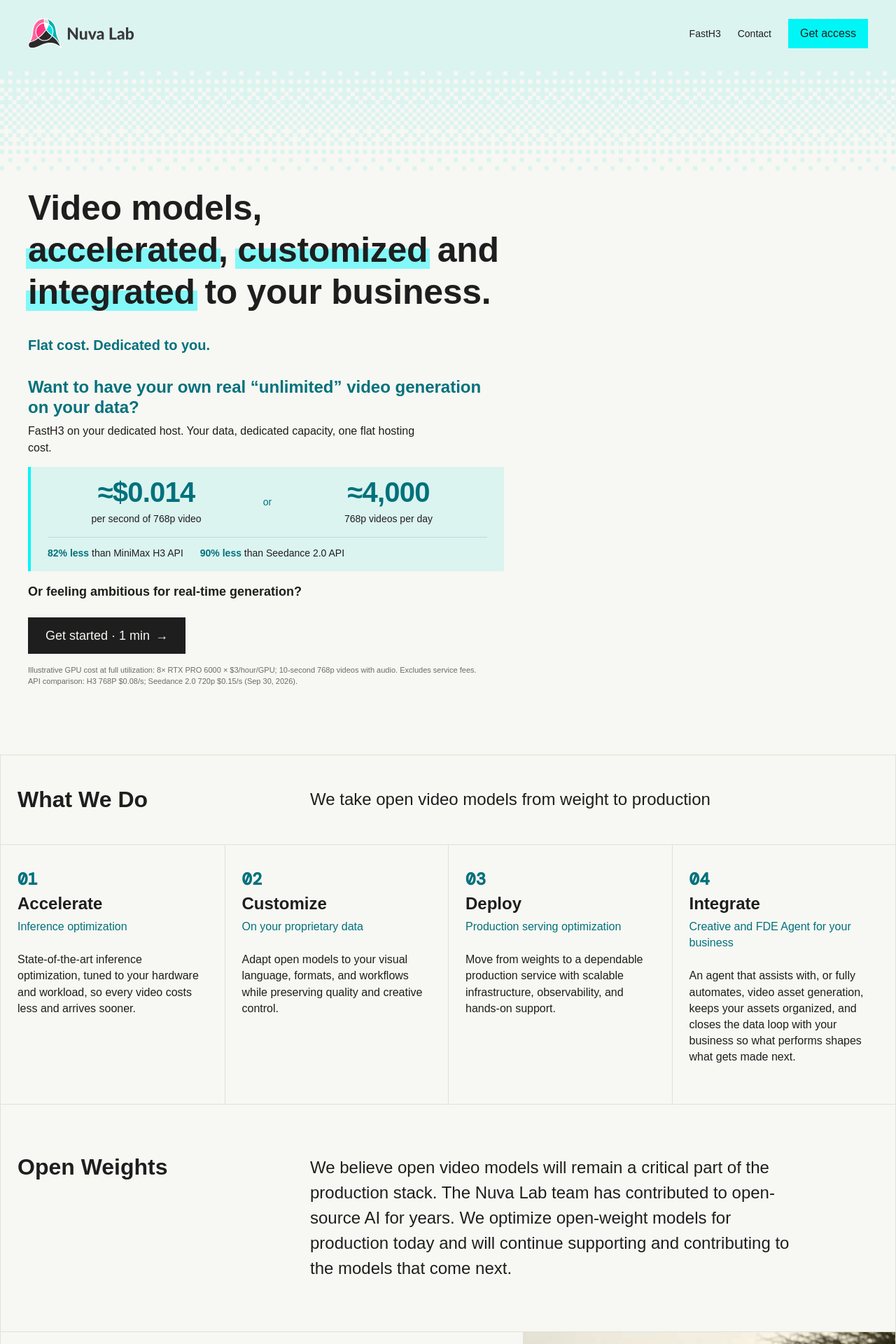
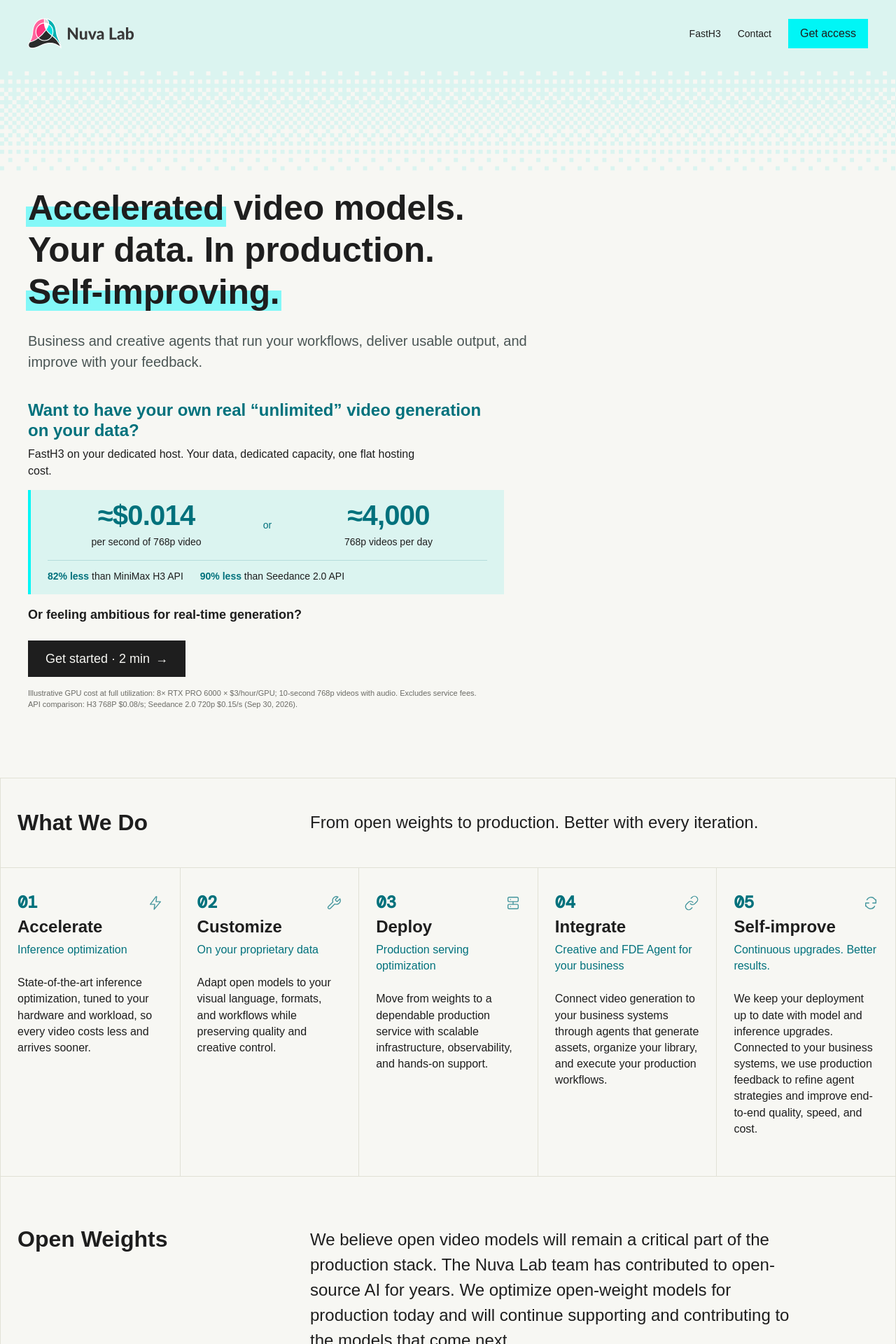
Before and after one commit to Nuva-Lab/Nuva-Lab.github.io, a Jekyll site: the page index.html, which Jekyll copies as it is, in a window 1280 px wide. Shown: the top 1920 px of the page at 70% size. Built offline with Jekyll 4.4.1, drawn with Linux system fonts in a browser that asks for light colours; some web fonts are replaced; some of the changed text lies outside the part shown; grey boxes are pictures that could not be loaded.

Commit message:
Add self-improving video positioning and business discovery survey (#26)

```diff
--- a/index.html
+++ b/index.html
@@ -3,28 +3,28 @@
   <head>
     <meta charset="UTF-8" />
     <meta name="viewport" content="width=device-width, initial-scale=1.0" />
-    <meta name="description" content="Accelerate, customize, and integrate video models for your business. Run FastH3 on dedicated GPUs with flat, predictable hosting costs." />
+    <meta name="description" content="Accelerated video models. Your data. In production. Self-improving. Dedicated FastH3 and business and creative agents for your workflows." />
     <meta name="robots" content="index,follow,max-image-preview:large" />
     <link rel="canonical" href="https://nuvalab.ai/" />
     <meta property="og:type" content="website" />
     <meta property="og:site_name" content="Nuva Lab" />
-    <meta property="og:title" content="Nuva Lab | Video Model Acceleration and Deployment" />
-    <meta property="og:description" content="Accelerate, customize, and integrate video models for your business. Run FastH3 on dedicated GPUs with flat, predictable hosting costs." />
+    <meta property="og:title" content="Nuva Lab | Accelerated Video Models and Agents" />
+    <meta property="og:description" content="Accelerated video models. Your data. In production. Self-improving. Dedicated FastH3 and business and creative agents for your workflows." />
     <meta property="og:url" content="https://nuvalab.ai/" />
     <meta name="twitter:card" content="summary_large_image" />
-    <meta name="twitter:title" content="Nuva Lab | Video Model Acceleration and Deployment" />
-    <meta name="twitter:description" content="Accelerate, customize, and integrate video models for your business. Run FastH3 on dedicated GPUs with flat, predictable hosting costs." />
+    <meta name="twitter:title" content="Nuva Lab | Accelerated Video Models and Agents" />
+    <meta name="twitter:description" content="Accelerated video models. Your data. In production. Self-improving. Dedicated FastH3 and business and creative agents for your workflows." />
     <meta property="og:image" content="https://nuvalab.ai/assets/nuva-social.png" />
     <meta property="og:image:width" content="1200" />
     <meta property="og:image:height" content="630" />
-    <meta property="og:image:alt" content="Nuva Lab — Video models, accelerated, customized and integrated to your business." />
+    <meta property="og:image:alt" content="Nuva Lab — Accelerated video models. Your data. In production. Self-improving." />
     <meta name="twitter:image" content="https://nuvalab.ai/assets/nuva-social.png" />
-    <title>Nuva Lab | Video Model Acceleration and Deployment</title>
+    <title>Nuva Lab | Accelerated Video Models and Agents</title>
     <link rel="icon" href="assets/nuvalab.svg" type="image/svg+xml" />
     <link rel="preconnect" href="https://fonts.googleapis.com" />
     <link rel="preconnect" href="https://fonts.gstatic.com" crossorigin />
     <link href="https://fonts.googleapis.com/css2?family=DM+Mono:wght@400;500&family=Mozilla+Headline:wght@400;500;600;700&family=Mozilla+Text:wght@400;500;600&display=swap" rel="stylesheet" />
-    <link rel="stylesheet" href="styles.css?v=18" />
+    <link rel="stylesheet" href="styles.css?v=19" />
     <script async src="https://www.googletagmanager.com/gtag/js?id=G-69HFVL1CS6"></script>
     <script>
       window.dataLayer = window.dataLayer || [];
@@ -71,8 +71,8 @@
       <section class="hero" aria-labelledby="hero-title">
         <div class="hero__grid page-grid">
           <div class="hero__content">
-          <h1 id="hero-title">Video models,<br /><span class="highlight">accelerated</span>, <span class="highlight">customized</span> and <span class="highlight">integrated</span> to your business.</h1>
-          <p class="hero__intro">Flat cost. Dedicated to you.</p>
+          <h1 id="hero-title"><span class="highlight">Accelerated</span> video models.<br />Your data. In production.<br /><span class="highlight">Self-improving.</span></h1>
+          <p class="hero__subtitle">Business and creative agents that run your workflows, deliver usable output, and improve with your feedback.</p>
 
           <div class="waitlist">
             <div class="waitlist__announcement">
@@ -94,7 +94,7 @@
               <p class="waitlist__followup">Or feeling ambitious for real-time generation?</p>
             </div>
             <div class="waitlist__cta">
-              <button class="button button--dark" type="button" data-survey-open>Get started · 1 min <span aria-hidden="true">→</span></button>
+              <button class="button button--dark" type="button" data-survey-open>Get started · 2 min <span aria-hidden="true">→</span></button>
             </div>
             <p class="waitlist__fineprint">Illustrative GPU cost at full utilization: 8× RTX PRO 6000 × $3/hour/GPU; 10-second 768p videos with audio. Excludes service fees. API comparison: H3 768P $0.08/s; Seedance 2.0 720p $0.15/s (Sep 30, 2026).</p>
           </div>
@@ -105,33 +105,39 @@
       <section class="services frame" aria-labelledby="services-title">
         <header class="section-heading page-grid">
           <h2 id="services-title">What We Do</h2>
-          <p>We take open video models from weight to production</p>
+          <p>From open weights to production. Better with every iteration.</p>
         </header>
 
         <div class="service-grid">
           <article class="service-card">
-            <p class="service-card__number">01</p>
+            <p class="service-card__number"><span>01</span><svg class="service-card__icon" width="22" height="22" viewBox="0 0 24 24" fill="none" stroke="currentColor" stroke-width="1.5" stroke-linecap="round" stroke-linejoin="round" aria-hidden="true"><path d="m13 2-9 12h7l-1 8 10-12h-7l1-8Z"/></svg></p>
             <h3>Accelerate</h3>
             <p class="service-card__tags"><span>Inference optimization</span></p>
             <p class="service-card__body">State-of-the-art inference optimization, tuned to your hardware and workload, so every video costs less and arrives sooner.</p>
           </article>
           <article class="service-card">
-            <p class="service-card__number">02</p>
+            <p class="service-card__number"><span>02</span><svg class="service-card__icon" width="22" height="22" viewBox="0 0 24 24" fill="none" stroke="currentColor" stroke-width="1.5" stroke-linecap="round" stroke-linejoin="round" aria-hidden="true"><path d="M14.7 6.3a1 1 0 0 0 0 1.4l1.6 1.6a1 1 0 0 0 1.4 0l3.77-3.77a6 6 0 0 1-7.94 7.94l-7.1 7.1a2.12 2.12 0 0 1-3-3l7.1-7.1a6 6 0 0 1 7.94-7.94l-3.76 3.76Z"/></svg></p>
             <h3>Customize</h3>
             <p class="service-card__tags"><span>On your proprietary data</span></p>
             <p class="service-card__body">Adapt open models to your visual language, formats, and workflows while preserving quality and creative control.</p>
           </article>
           <article class="service-card">
-            <p class="service-card__number">03</p>
+            <p class="service-card__number"><span>03</span><svg class="service-card__icon" width="22" height="22" viewBox="0 0 24 24" fill="none" stroke="currentColor" stroke-width="1.5" stroke-linecap="round" stroke-linejoin="round" aria-hidden="true"><rect x="4" y="3" width="16" height="7" rx="2"/><rect x="4" y="14" width="16" height="7" rx="2"/><path d="M8 6.5h.01M8 17.5h.01M12 10v4"/></svg></p>
             <h3>Deploy</h3>
             <p class="service-card__tags"><span>Production serving optimization</span></p>
             <p class="service-card__body">Move from weights to a dependable production service with scalable infrastructure, observability, and hands-on support.</p>
           </article>
           <article class="service-card">
-            <p class="service-card__number">04</p>
+            <p class="service-card__number"><span>04</span><svg class="service-card__icon" width="22" height="22" viewBox="0 0 24 24" fill="none" stroke="currentColor" stroke-width="1.5" stroke-linecap="round" stroke-linejoin="round" aria-hidden="true"><path d="M10 13a5 5 0 0 0 7 .1l3-3a5 5 0 0 0-7.1-7.1l-1.7 1.7M14 11a5 5 0 0 0-7-.1l-3 3a5 5 0 0 0 7.1 7.1l1.7-1.7"/></svg></p>
             <h3>Integrate</h3>
             <p class="service-card__tags"><span>Creative and FDE Agent for your business</span></p>
-            <p class="service-card__body">An agent that assists with, or fully automates, video asset generation, keeps your assets organized, and closes the data loop with your business so what performs shapes what gets made next.</p>
+            <p class="service-card__body">Connect video generation to your business systems through agents that generate assets, organize your library, and execute your production workflows.</p>
+          </article>
+          <article class="service-card service-card--improve">
+            <p class="service-card__number"><span>05</span><svg class="service-card__icon" width="22" height="22" viewBox="0 0 24 24" fill="none" stroke="currentColor" stroke-width="1.5" stroke-linecap="round" stroke-linejoin="round" aria-hidden="true"><path d="M20 7v5h-5M4 17v-5h5M6 7a7 7 0 0 1 11.6-1.6L20 8M4 16l2.4 2.6A7 7 0 0 0 18 17"/></svg></p>
+            <h3>Self-improve</h3>
+            <p class="service-card__tags"><span>Continuous upgrades. Better results.</span></p>
+            <p class="service-card__body">We keep your deployment up to date with model and inference upgrades. Connected to your business systems, we use production feedback to refine agent strategies and improve end-to-end quality, speed, and cost.</p>
           </article>
         </div>
 
@@ -299,18 +305,18 @@
           <h2 id="cta-title">Want to have your own real “unlimited” video generation on your data?</h2>
           <p class="cta__sub">Flat cost. Dedicated to you. FastH3 on your dedicated host.</p>
           <div class="cta__actions">
-            <button class="button button--dark" type="button" data-survey-open>Get started · 1 min</button>
+            <button class="button button--dark" type="button" data-survey-open>Get started · 2 min</button>
           </div>
         </div>
       </section>
     </main>
 
-    <dialog id="survey" class="survey" aria-label="FastH3 access survey">
+    <dialog id="survey" class="survey" aria-label="Nuva business and video AI survey">
       <form id="survey-form" class="survey__form" action="/api/leads" method="POST" novalidate>
         <div class="survey__progress" aria-hidden="true"><span></span></div>
         <header class="survey__bar">
           <img src="assets/nuvalab.svg" alt="Nuva Lab" />
-          <p class="survey__meta"><span data-survey-count>1 of 6</span> · Under 1 min</p>
+          <p class="survey__meta"><span data-survey-count>1 of 8</span> · About 2 min</p>
           <button class="survey__close" type="button" data-survey-close aria-label="Close survey">Close <span aria-hidden="true">✕</span></button>
         </header>
 
@@ -321,8 +327,33 @@
         <input class="survey__trap" type="text" name="_gotcha" tabindex="-1" autocomplete="off" aria-hidden="true" />
 
         <div class="survey__stage">
+          <section class="survey-step" data-kind="single" aria-labelledby="q-business">
+            <p class="survey-step__num">1 <span aria-hidden="true">→</span></p>
+            <h2 id="q-business">What kind of business are you in?</h2>
+            <p class="survey-step__hint">Choose the closest fit. You can tell us more in the next step.</p>
+            <div class="survey-options" role="radiogroup" aria-labelledby="q-business">
+              <label class="survey-option"><input type="radio" name="business_type" value="Agency / marketing" /><kbd>A</kbd><span>Agency / marketing</span></label>
+              <label class="survey-option"><input type="radio" name="business_type" value="Brand / e-commerce" /><kbd>B</kbd><span>Brand / e-commerce</span></label>
+              <label class="survey-option"><input type="radio" name="business_type" value="Games / interactive entertainment" /><kbd>C</kbd><span>Games / interactive entertainment</span></label>
+              <label class="survey-option"><input type="radio" name="business_type" value="Studio / short drama / content" /><kbd>D</kbd><span>Studio / short drama / content</span></label>
+              <label class="survey-option"><input type="radio" name="business_type" value="AI product / platform" /><kbd>E</kbd><span>AI product / platform</span></label>
+              <label class="survey-option"><input type="radio" name="business_type" value="Other / exploring" /><kbd>F</kbd><span>Something else / exploring an idea</span></label>
+            </div>
+            <p class="survey-step__error" aria-live="polite"></p>
+          </section>
+
+          <section class="survey-step" data-kind="text" aria-labelledby="q-goal">
+            <p class="survey-step__num">2 <span aria-hidden="true">→</span></p>
+            <h2 id="q-goal"><label for="survey-goal">What business problem would you like AI to solve?</label></h2>
+            <p class="survey-step__hint" id="goal-hint">Dedicated FastH3 gives you room to generate, test, and iterate at scale. Where would that help most? Tell us what you make, what slows you down, and what a better result looks like.</p>
+            <textarea class="survey-input survey-input--long" id="survey-goal" name="business_goal" rows="4" maxlength="1000" required aria-describedby="goal-hint goal-keyboard" placeholder="e.g. We sell skincare. Our team spends days making ad variations. We want an agent to generate candidates, select the best, and use performance feedback to improve the next batch."></textarea>
+            <p class="survey-step__hint survey-step__keyboard" id="goal-keyboard">A sentence or two is enough. Enter for a new line; use OK to continue.</p>
+            <p class="survey-step__error" aria-live="polite"></p>
+            <button class="survey-ok" type="button" data-survey-next>OK</button>
+          </section>
+
           <section class="survey-step" data-kind="single" aria-labelledby="q-volume">
-            <p class="survey-step__num">1 <span aria-hidden="true">→</span></p>
+            <p class="survey-step__num">3 <span aria-hidden="true">→</span></p>
             <h2 id="q-volume">How many videos do you generate, or plan to?</h2>
             <p class="survey-step__hint">A rough range is fine. One clip counts as one video.</p>
             <div class="survey-options" role="radiogroup" aria-labelledby="q-volume">
@@ -336,21 +367,23 @@
           </section>
 
           <section class="survey-step" data-kind="multi" aria-labelledby="q-needs">
-            <p class="survey-step__num">2 <span aria-hidden="true">→</span></p>
-            <h2 id="q-needs">What would you want from us?</h2>
-            <p class="survey-step__hint">Choose as many as you like.</p>
+            <p class="survey-step__num">4 <span aria-hidden="true">→</span></p>
+            <h2 id="q-needs">What would help you get there?</h2>
+            <p class="survey-step__hint">Choose the capacity, customization, and automation you need.</p>
             <div class="survey-options" role="group" aria-labelledby="q-needs">
-              <label class="survey-option"><input type="checkbox" name="needs" value="Dedicated deployment" /><kbd>A</kbd><span>Dedicated deployment<small>Reserved GPUs running FastH3 for your workload</small></span></label>
+              <label class="survey-option"><input type="checkbox" name="needs" value="Dedicated deployment" /><kbd>A</kbd><span>Dedicated deployment<small>Your own FastH3 capacity for high-volume generation and iteration</small></span></label>
               <label class="survey-option"><input type="checkbox" name="needs" value="Custom data" /><kbd>B</kbd><span>Custom data<small>Post-train on your footage, style, or characters</small></span></label>
               <label class="survey-option"><input type="checkbox" name="needs" value="Custom model" /><kbd>C</kbd><span>Custom model<small>Accelerate another open-weight video model you use</small></span></label>
-              <label class="survey-option"><input type="checkbox" name="needs" value="Standard access" data-exclusive /><kbd>D</kbd><span>Standard FastH3 access is enough for now</span></label>
+              <label class="survey-option"><input type="checkbox" name="needs" value="Creative agent" /><kbd>D</kbd><span>Creative agent<small>Turn briefs into video variations, select outputs, and iterate</small></span></label>
+              <label class="survey-option"><input type="checkbox" name="needs" value="Business agent" /><kbd>E</kbd><span>Business agent<small>Connect your tools, automate handoffs, and feed results back into production</small></span></label>
+              <label class="survey-option"><input type="checkbox" name="needs" value="Standard access" data-exclusive /><kbd>F</kbd><span>Standard FastH3 access is enough for now</span></label>
             </div>
             <p class="survey-step__error" aria-live="polite"></p>
             <button class="survey-ok" type="button" data-survey-next>OK <span class="survey-ok__hint">press <strong>Enter ↵</strong></span></button>
           </section>
 
           <section class="survey-step" data-kind="text" aria-labelledby="q-name">
-            <p class="survey-step__num">3 <span aria-hidden="true">→</span></p>
+            <p class="survey-step__num">5 <span aria-hidden="true">→</span></p>
             <h2 id="q-name"><label for="survey-name">What's your name?</label></h2>
             <input class="survey-input" id="survey-name" name="name" type="text" placeholder="Full name" autocomplete="name" required />
             <p class="survey-step__error" aria-live="polite"></p>
@@ -358,7 +391,7 @@
           </section>
 
           <section class="survey-step" data-kind="text" aria-labelledby="q-email">
-            <p class="survey-step__num">4 <span aria-hidden="true">→</span></p>
+            <p class="survey-step__num">6 <span aria-hidden="true">→</span></p>
             <h2 id="q-email"><label for="survey-email">What's your work email<span data-first-name></span>?</label></h2>
             <input class="survey-input" id="survey-email" name="email" type="email" placeholder="name@company.com" autocomplete="email" inputmode="email" required />
             <p class="survey-step__error" aria-live="polite"></p>
@@ -366,7 +399,7 @@
           </section>
 
           <section class="survey-step" data-kind="text" aria-labelledby="q-company">
-            <p class="survey-step__num">5 <span aria-hidden="true">→</span></p>
+            <p class="survey-step__num">7 <span aria-hidden="true">→</span></p>
             <h2 id="q-company"><label for="survey-company">Which company are you with?</label></h2>
             <input class="survey-input" id="survey-company" name="company" type="text" placeholder="Company name" autocomplete="organization" required />
             <p class="survey-step__error" aria-live="polite"></p>
@@ -374,7 +407,7 @@
           </section>
 
           <section class="survey-step" data-kind="text" aria-labelledby="q-role">
-            <p class="survey-step__num">6 <span aria-hidden="true">→</span></p>
+            <p class="survey-step__num">8 <span aria-hidden="true">→</span></p>
             <h2 id="q-role"><label for="survey-role">What's your title, or what are you responsible for?</label></h2>
             <input class="survey-input" id="survey-role" name="role" type="text" placeholder="e.g. CTO, Head of ML Infra, Creative Ops" autocomplete="organization-title" required />
             <p class="survey-step__error" aria-live="polite"></p>
@@ -385,7 +418,7 @@
           <section class="survey-step survey-step--done" data-kind="done" aria-labelledby="q-done">
             <p class="survey-step__num">Done</p>
             <h2 id="q-done" tabindex="-1">Thanks<span data-first-name></span>. We'll be in touch.</h2>
-            <p class="survey-step__hint">We'll follow up at <strong data-echo-email></strong> with next steps for your volume.</p>
+            <p class="survey-step__hint">We'll follow up at <strong data-echo-email></strong> with next steps for your workflow and video needs.</p>
             <button class="survey-ok" type="button" data-survey-close>Back to site</button>
           </section>
         </div>
@@ -463,7 +496,7 @@
       });
     </script>
     <script src="/site.js" defer></script>
-  <script src="/survey.js?v=4" defer></script>
+  <script src="/survey.js?v=5" defer></script>
     <script src="https://challenges.cloudflare.com/turnstile/v0/api.js?onload=nuvaTurnstileReady&amp;render=explicit" defer></script>
   </body>
 </html>
--- a/styles.css
+++ b/styles.css
@@ -269,7 +269,7 @@
 .section-heading h2 { grid-column: 1 / span 4; margin: 0; font-size: var(--text-32); }
 .section-heading p { grid-column: 5 / -1; margin: 0; font-size: var(--text-24); }
 
-.service-grid { display: grid; grid-template-columns: repeat(4, 1fr); max-width: var(--content-max); margin-inline: auto; border-inline: 1px solid var(--color-outline); border-bottom: 1px solid var(--color-outline); }
+.service-grid { display: grid; grid-template-columns: repeat(5, minmax(0, 1fr)); max-width: var(--content-max); margin-inline: auto; border-inline: 1px solid var(--color-outline); border-bottom: 1px solid var(--color-outline); }
 .service-card { min-height: 310px; padding: var(--space-32) var(--space-24); }
 .service-card + .service-card { border-left: 1px solid var(--color-outline); }
 .service-card__number { margin-bottom: var(--space-4); color: var(--color-cyan-dark); font-family: var(--font-mono); font-size: var(--text-24); font-weight: var(--weight-semibold); }
@@ -744,3 +744,23 @@
   html { scroll-behavior: auto; }
   *, *::before, *::after { transition-duration: 0.01ms !important; animation-duration: 0.01ms !important; }
 }
+
+/* Self-improve preview: a fifth stage in the existing production workflow. */
+.service-card__number { display: flex; align-items: center; justify-content: space-between; }
+.service-card__icon { flex: none; opacity: 0.72; }
+@media (min-width: 821px) and (max-width: 1100px) {
+  .service-card--improve { grid-column: 1 / -1; min-height: auto; }
+  .service-card--improve .service-card__body { max-width: 760px; }
+}
+
+/* Selected headline and agent value proposition. */
+.hero h1 { margin-bottom: 24px; }
+.hero__subtitle { max-width: 760px; margin-bottom: 40px; font-size: var(--text-20); line-height: 1.5; color: #4a5554; }
+@media (max-width: 560px) {
+  .hero__subtitle { font-size: var(--text-18); margin-bottom: 32px; }
+}
+
+/* Business context needs room for a short, multiline answer. */
+.survey-input--long { min-height: 156px; resize: vertical; font-size: var(--text-18); line-height: 1.5; }
+.survey-input--long::placeholder { color: #737d7b; }
+.survey-step__keyboard { margin: 10px 0 0; font-size: 0.8125rem; }
--- a/survey.js
+++ b/survey.js
@@ -11,7 +11,7 @@
   const prevButton = form.querySelector("[data-survey-prev]");
   const navNext = form.querySelector(".survey__nav [data-survey-next]");
   const submitButton = form.querySelector('button[type="submit"]');
-  const letters = "ABCDE";
+  const letters = "ABCDEFGHIJKLMNOPQRSTUVWXYZ";
   // Deliberately loose: the browser's type=email check rejects real addresses typed through IMEs.
   const EMAIL = /^[^@\s]+@[^@\s]+\.[^@\s]+$/;
   let current = 0;
@@ -53,9 +53,11 @@
       setError(step, picked ? "" : kind === "single" ? "Pick one to continue." : "Pick at least one to continue.");
       return Boolean(picked);
     }
-    const invalid = [...step.querySelectorAll("input")].find((input) => {
+    const invalid = [...step.querySelectorAll("input, textarea")].find((input) => {
       // NFKC folds full-width characters from CJK IMEs (＠ → @, ． → .) and drops stray spaces.
-      input.value = input.value.normalize("NFKC").replace(/\s+/g, input.type === "email" ? "" : " ").trim();
+      input.value = input.tagName === "TEXTAREA"
+        ? input.value.normalize("NFKC").replace(/\r\n?/g, "\n").trim()
+        : input.value.normalize("NFKC").replace(/\s+/g, input.type === "email" ? "" : " ").trim();
       if (input.type === "email") return !EMAIL.test(input.value);
       return input.required && !input.value;
     });
@@ -119,7 +121,7 @@
 
     const fields = new FormData(form);
     const needs = fields.getAll("needs");
-    const data = Object.fromEntries(["name", "email", "company", "role", "video_volume", "page", "utm", "_gotcha"].map(key => [key, fields.get(key) || ""]));
+    const data = Object.fromEntries(["name", "email", "company", "role", "business_type", "business_goal", "video_volume", "page", "utm", "_gotcha"].map(key => [key, fields.get(key) || ""]));
     data.needs = needs;
     data.token = challengeToken;
 
@@ -240,6 +242,8 @@
     const step = steps[current];
     const inTextField = event.target.matches(".survey-input");
 
+    if (event.key === "Enter" && event.target.tagName === "TEXTAREA") return;
+
     if (event.key === "Enter" && !event.shiftKey) {
       if (event.target.closest("[data-survey-close], [data-survey-prev], a")) return;
       event.preventDefault();
```
Also changed, not shown: backend/worker.mjs (+14 -4 lines), tests/leads.test.mjs (+35 -1 lines), README.md.
